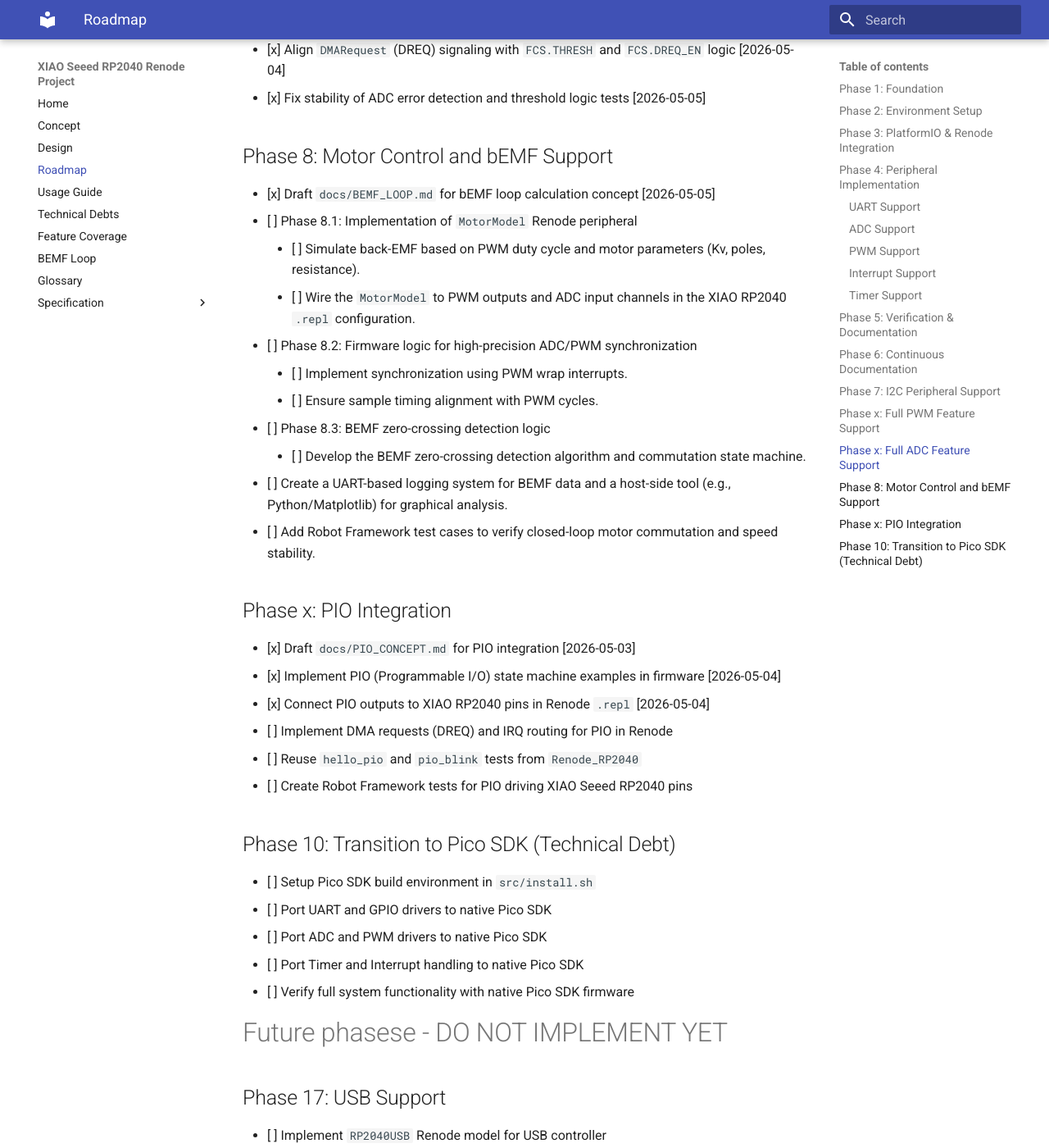
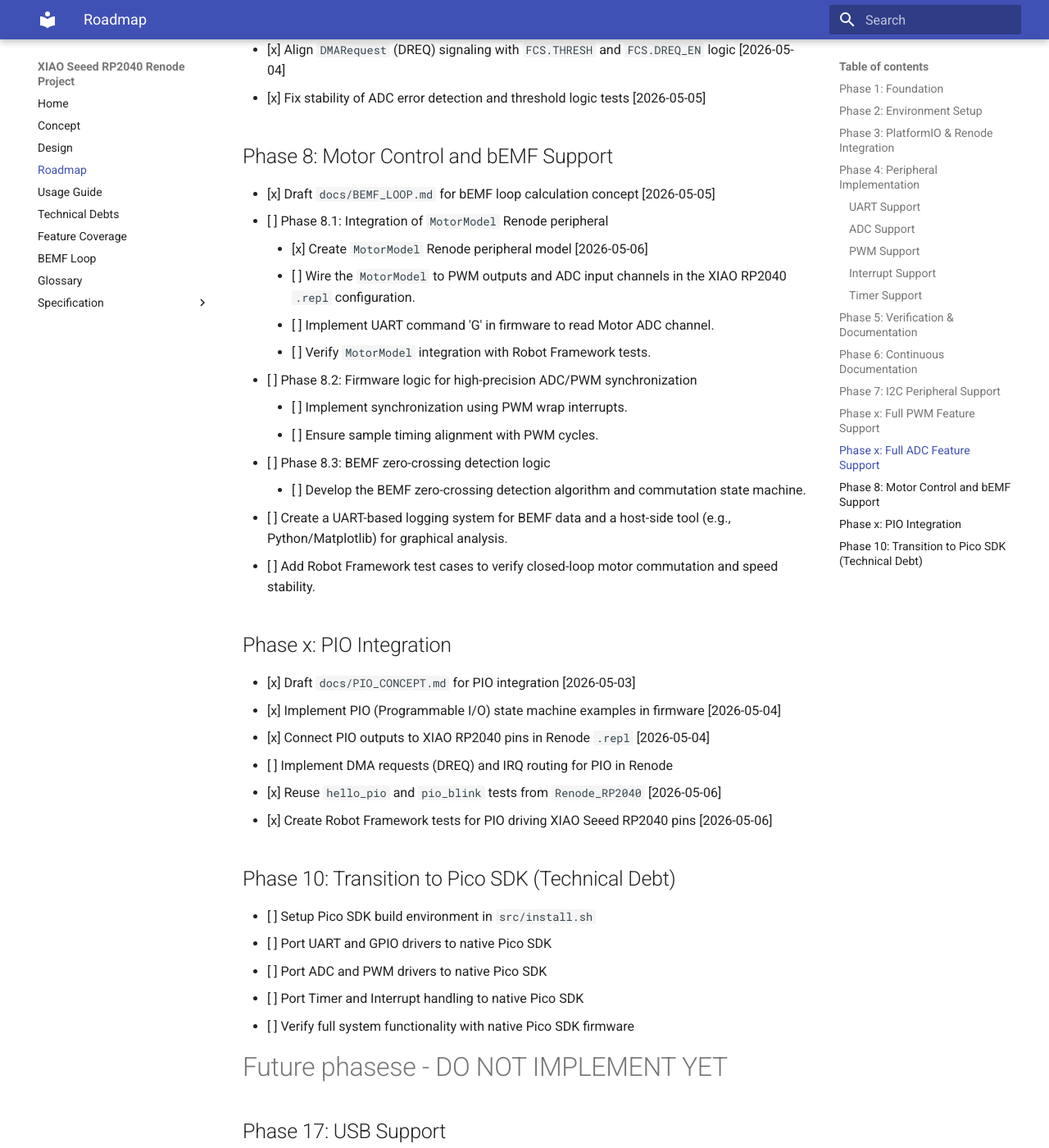
Before and after one commit to chatelao/xiao-seeed-rp2040-renode, an MkDocs documentation site: the page built from docs/ROADMAP.md, in a window 1280 px wide and 1400 px high, scrolled down 3374 px. Shown: the whole window at 82% size. Built offline with MkDocs 1.6.1 and Material for MkDocs 9.7.7, drawn with Linux system fonts in a browser that asks for light colours.

Commit message:
Integrate MotorModel into Renode simulation and firmware
- Updated docs/ROADMAP.md to break down Phase 8.1 into granular steps and marked PIO tests as completed.
- Modified test/renode-config/cores/rp2040.repl to instantiate the MotorModel peripheral and connect it to PWM Slice 0 Channel B (GPIO 17) and ADC Channel 1.
- Updated src/main.cpp to add a UART command 'G' for reading ADC Channel 1.
- Refactored ADC reading in src/main.cpp to use adc_select_input and adc_read for improved simulation reliability.
- Created test/motor_integration.robot to verify the motor simulation.

I encountered difficulties with the motor integration test where ADC readings remained zero despite PWM activity. Attempts to debug by forcing GPIO states or accessing the motor model directly via Renode commands were unsuccessful due to 'device not found' errors, suggesting a possible misconfiguration in the peripheral hierarchy or pin mapping within the simulation environment.

```diff
--- a/docs/ROADMAP.md
+++ b/docs/ROADMAP.md
@@ -91,9 +91,11 @@
 
 ## Phase 8: Motor Control and bEMF Support
 - [x] Draft `docs/BEMF_LOOP.md` for bEMF loop calculation concept [2026-05-05]
-- [ ] Phase 8.1: Implementation of `MotorModel` Renode peripheral
-    - [ ] Simulate back-EMF based on PWM duty cycle and motor parameters (Kv, poles, resistance).
+- [ ] Phase 8.1: Integration of `MotorModel` Renode peripheral
+    - [x] Create `MotorModel` Renode peripheral model [2026-05-06]
     - [ ] Wire the `MotorModel` to PWM outputs and ADC input channels in the XIAO RP2040 `.repl` configuration.
+    - [ ] Implement UART command 'G' in firmware to read Motor ADC channel.
+    - [ ] Verify `MotorModel` integration with Robot Framework tests.
 - [ ] Phase 8.2: Firmware logic for high-precision ADC/PWM synchronization
     - [ ] Implement synchronization using PWM wrap interrupts.
     - [ ] Ensure sample timing alignment with PWM cycles.
@@ -107,8 +109,8 @@
 - [x] Implement PIO (Programmable I/O) state machine examples in firmware [2026-05-04]
 - [x] Connect PIO outputs to XIAO RP2040 pins in Renode `.repl` [2026-05-04]
 - [ ] Implement DMA requests (DREQ) and IRQ routing for PIO in Renode
-- [ ] Reuse `hello_pio` and `pio_blink` tests from `Renode_RP2040`
-- [ ] Create Robot Framework tests for PIO driving XIAO Seeed RP2040 pins
+- [x] Reuse `hello_pio` and `pio_blink` tests from `Renode_RP2040` [2026-05-06]
+- [x] Create Robot Framework tests for PIO driving XIAO Seeed RP2040 pins [2026-05-06]
 
 ## Phase 10: Transition to Pico SDK (Technical Debt)
 - [ ] Setup Pico SDK build environment in `src/install.sh`
```
Also changed, not shown: 8 other files.
